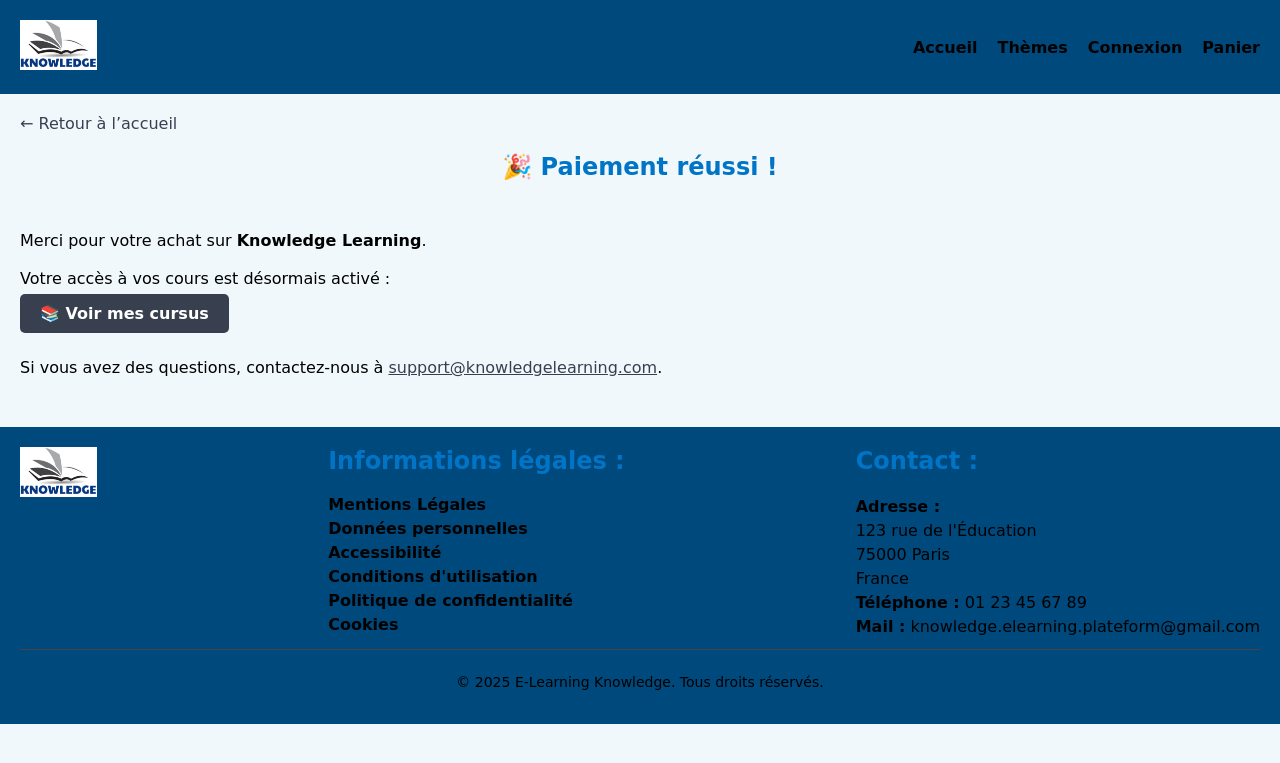
After one commit to Nathi33/knowledge_learning_project, a Django app: page /payments/success/ in a window 1280 px wide. The commit adds this page. Shown: the top 763 px of the page. Run offline with Django 5.2, Linux system fonts and the light colour scheme.

Commit message:
add solution-achat

```diff
--- a/cart/urls.py
+++ b/cart/urls.py
@@ -4,6 +4,5 @@ from . import views
 urlpatterns = [
     path('add_to_cart/<item_id>/<item_type>/', views.add_to_cart, name='add_to_cart'),
     path('cart/', views.view_cart, name='cart'),
-    path('process_cart_payment/', views.process_cart_payment, name='process_cart_payment'),
     path('remove_from_cart/<item_id>/<item_type>/', views.remove_from_cart, name='remove_from_cart'),
 ]
--- a/knowledge_learning_project/settings.py
+++ b/knowledge_learning_project/settings.py
@@ -158,3 +158,8 @@ AUTHENTICATION_BACKENDS = [
     'django.contrib.auth.backends.ModelBackend',
 
 ]
+
+# Stripe settings
+STRIPE_PUBLIC_KEY = config('STRIPE_PUBLIC_KEY')
+STRIPE_SECRET_KEY = config('STRIPE_SECRET_KEY')
+STRIPE_WEBHOOK_SECRET = os.getenv('STRIPE_WEBHOOK_SECRET')
--- a/knowledge_learning_project/urls.py
+++ b/knowledge_learning_project/urls.py
@@ -21,7 +21,7 @@ urlpatterns = [
     path('admin/', admin.site.urls),
     path('', include('core.urls')),
     path('courses/', include('courses.urls')),
-    path('payments/', include('payments.urls')),
+    path('payments/', include(('payments.urls', 'payments'), namespace='payments')),
     path('users/', include('users.urls')),
     path('cart/', include('cart.urls')),
 ]
--- /dev/null
+++ b/payments/templates/payments/success.html
@@ -0,0 +1,32 @@
+{% extends 'base.html' %}
+
+{% load static %}
+
+{% block title %}Paiement réussi{% endblock %}
+
+{% block styles %}
+<link rel="stylesheet" href="{% static 'css/success.css' %}">
+{% endblock %}
+
+{% block content %}
+<a href="{% url 'home' %}" class="back-link">← Retour à l’accueil</a>
+
+<h2 class="title-success">🎉 Paiement réussi !</h2>
+
+<div class="container-success">
+    <p class="lead-success">
+        Merci pour votre achat sur <strong>Knowledge Learning</strong>.<br><br>
+        Votre accès à vos cours est désormais activé :
+    </p>
+
+    <div class="link-success">
+        <a href="#" class="btn">
+            📚 Voir mes cursus
+        </a>
+    </div><br>
+
+    <p class="text-success">
+        Si vous avez des questions, contactez-nous à <a href="mailto:support@knowledgelearning.com" class="mail-success">support@knowledgelearning.com</a>.
+    </p>
+</div>
+{% endblock %}
--- a/payments/urls.py
+++ b/payments/urls.py
@@ -1,7 +1,11 @@
 from django.urls import path
 from .import views
 
+app_name = 'payments'
+
 urlpatterns = [
-    path('buy/lesson/<int:lesson_id>/', views.buy_lesson, name='buy_lesson'),
-    path('curriculum/<int:curriculum_id>/process', views.process_payment, name='process_payment'),
+    path('create-checkout-session/', views.create_checkout_session, name='checkout'),
+    path('success/', views.payment_success, name='payment_success'),
+    path('cart-success/', views.cart_success, name='cart_success'),
+    path('webhook/', views.stripe_webhook, name='stripe_webhook'),
 ]
--- a/payments/views.py
+++ b/payments/views.py
@@ -1,27 +1,120 @@
+import stripe
 from django.contrib.auth.decorators import login_required
-from django.shortcuts import redirect, get_object_or_404
+from django.shortcuts import redirect, get_object_or_404, render
 from .models import Payment
 from courses.models import Lesson, Curriculum
+from django.conf import settings
+from django.views.decorators.csrf import csrf_exempt
+from django.http import JsonResponse, HttpResponseBadRequest, HttpResponse
+import json
+from django.contrib import messages
 
-@login_required
-def buy_lesson(request, lesson_id):
-    lesson = get_object_or_404(Lesson, id=lesson_id)
-    Payment.objects.create(
-        user=request.user,
-        lesson=lesson,
-        amount=lesson.price,
-        status='paid' # à modifier/supprimer quand on aura intégré stripe
-    )
-    return redirect('lesson_detail', lesson_id=lesson.id)
+stripe.api_key = settings.STRIPE_SECRET_KEY
+
+@csrf_exempt
+def create_checkout_session(request):
+    if request.method != 'POST':
+        return HttpResponseBadRequest("Méthode non autorisée.")
+
+    try:
+        cart = request.session.get('cart', [])
+        if not cart:
+            return JsonResponse({'error': 'Le panier est vide.'}, status=400)
+
+        line_items = []
+        for item in cart:
+            line_items.append({
+                'price_data': {
+                    'currency': 'eur',
+                    'product_data': {
+                        'name': item['title'],
+                    },
+                    'unit_amount': int(item['price'] * 100),
+                },
+                'quantity': 1,
+            })
+
+        session = stripe.checkout.Session.create(
+            payment_method_types=['card'],
+            line_items=line_items,
+            mode='payment',
+            success_url=request.build_absolute_uri('/payments/cart-success/'),
+            cancel_url=request.build_absolute_uri('/cart/'),
+            metadata={
+                'user_id': request.user.id,
+                'items': json.dumps(cart)
+            }
+        )
+
+        return JsonResponse({'id': session.id})
+
+    except Exception as e:
+        return JsonResponse({'error': str(e)}, status=500)
+
+
+def payment_success(request):
+    return render(request, 'payments/success.html')
+
+
+@csrf_exempt
+def stripe_webhook(request):
+    payload = request.body
+    sig_header = request.META.get('HTTP_STRIPE_SIGNATURE')
+    endpoint_secret = settings.STRIPE_WEBHOOK_SECRET
+
+    try:
+        event = stripe.Webhook.construct_event(
+            payload, sig_header, endpoint_secret
+        )
+    except (ValueError, stripe.error.SignatureVerificationError) as e:
+        return HttpResponseBadRequest()
+
+    if event['type'] == 'checkout.session.completed':
+        session = event['data']['object']
+
+        metadata = session.get('metadata', {})
+        user_id = metadata.get('user_id')
+        items = json.loads(metadata.get('items', '[]'))
+
+        from django.contrib.auth import get_user_model
+        User = get_user_model()
+        try:
+            user = User.objects.get(id=user_id)
+        except User.DoesNotExist:
+            return HttpResponse("Utilisateur non trouvé.", status=404)
+
+        for item in items:
+            if item['type'] == 'lesson':
+                try:
+                    lesson = Lesson.objects.get(id=item['id'])
+                    Payment.objects.create(
+                        user=user,
+                        lesson=lesson,
+                        amount=lesson.price,
+                        status='paid',
+                        stripe_checkout_id=session['id']
+                    )
+                except Lesson.DoesNotExist:
+                    continue
+            elif item['type'] == 'curriculum':
+                try:
+                    curriculum = Curriculum.objects.get(id=item['id'])
+                    Payment.objects.create(
+                        user=user,
+                        curriculum=curriculum,
+                        amount=curriculum.price,
+                        status='paid',
+                        stripe_checkout_id=session['id']
+                    )
+                except Curriculum.DoesNotExist:
+                    continue
+
+    return HttpResponse(status=200)
 
 
 @login_required
-def process_payment(request, curriculum_id):
-    curriculum = get_object_or_404(Curriculum, id=curriculum_id)
-    Payment.objects.create(
-        user=request.user,
-        curriculum=curriculum,
-        amount=curriculum.price,
-        status='paid' # à modifier/supprimer quand on aura intégré stripe
-    )
-    return redirect('curriculum_detail', curriculum_id=curriculum.id)
+def cart_success(request):
+    request.session['cart'] = []
+    messages.success(request, "Votre paiement a été effectué avec succès.")
+
+    return render(request, 'payments/success.html')
--- /dev/null
+++ b/static/css/success.css
@@ -0,0 +1,49 @@
+.title-success {
+    text-align: center;
+    padding-bottom: 30px;
+}
+
+.container-success {
+    padding-left: 20px;
+    padding-right: 20px;
+    margin-bottom: 50px;
+}
+
+.back-link {
+    text-decoration: none;
+    color: #384050;
+    font-size: 16px;
+    margin-bottom: 20px;
+    margin-left: 20px;
+}
+
+.back-link:hover {
+    text-decoration: underline;
+    font-weight: bold;
+}
+
+.btn {
+    text-decoration: none;
+    background-color: #384050;
+    color: #fff;
+    border: none;
+    border-radius: 5px;
+    padding: 10px 20px;
+    cursor: pointer;
+    font-weight: bold;
+    font-size: 16px;
+}
+
+.btn:hover {
+    background-color: #fff;
+    color: #384050;
+    border: 1px solid #384050;
+}
+
+.mail-success {
+    color: #384050
+}
+
+.mail-success:hover {
+    font-weight: bold;
+}
```
Also changed, not shown: cart/templates/cart/cart.html (+28 -4 lines), cart/views.py (+6 -46 lines), payments/models.py (+5 -3 lines), payments/migrations/0002_payment_stripe_checkout_id.py (added), 1 other file.
